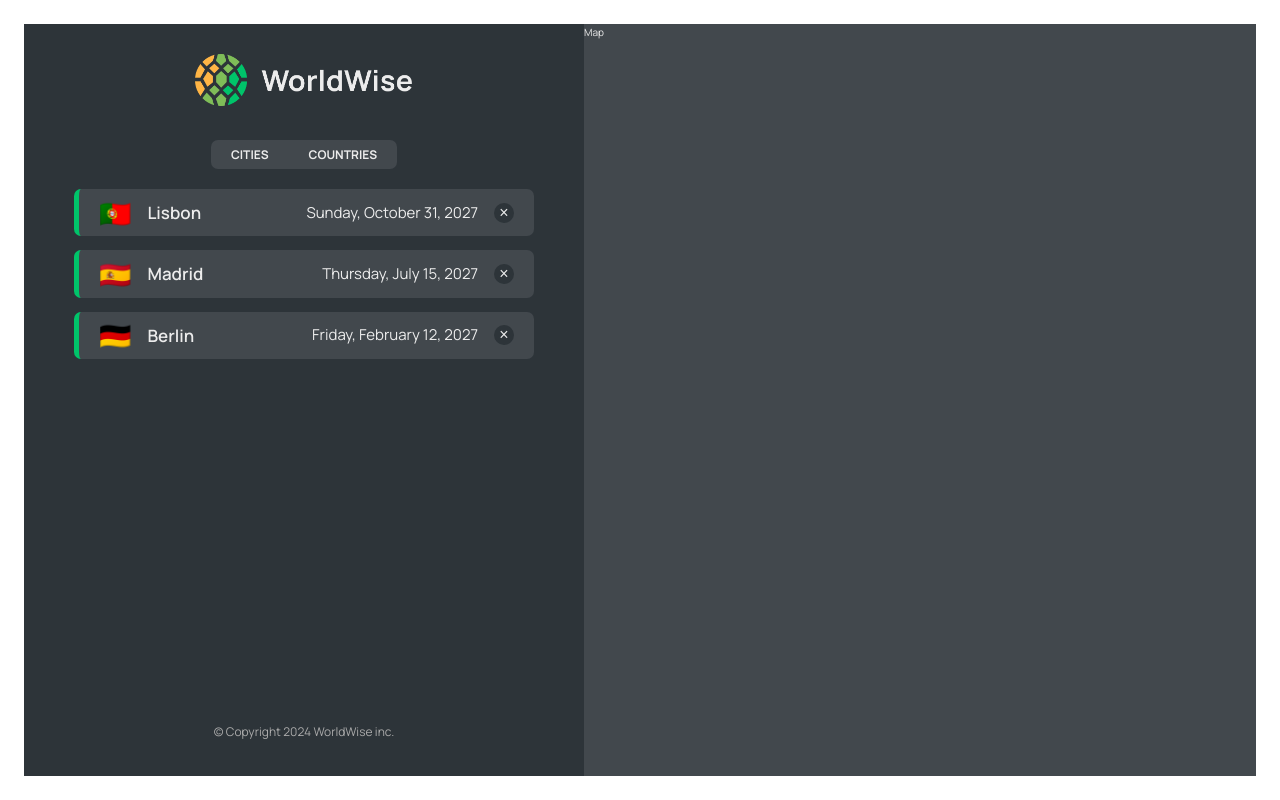
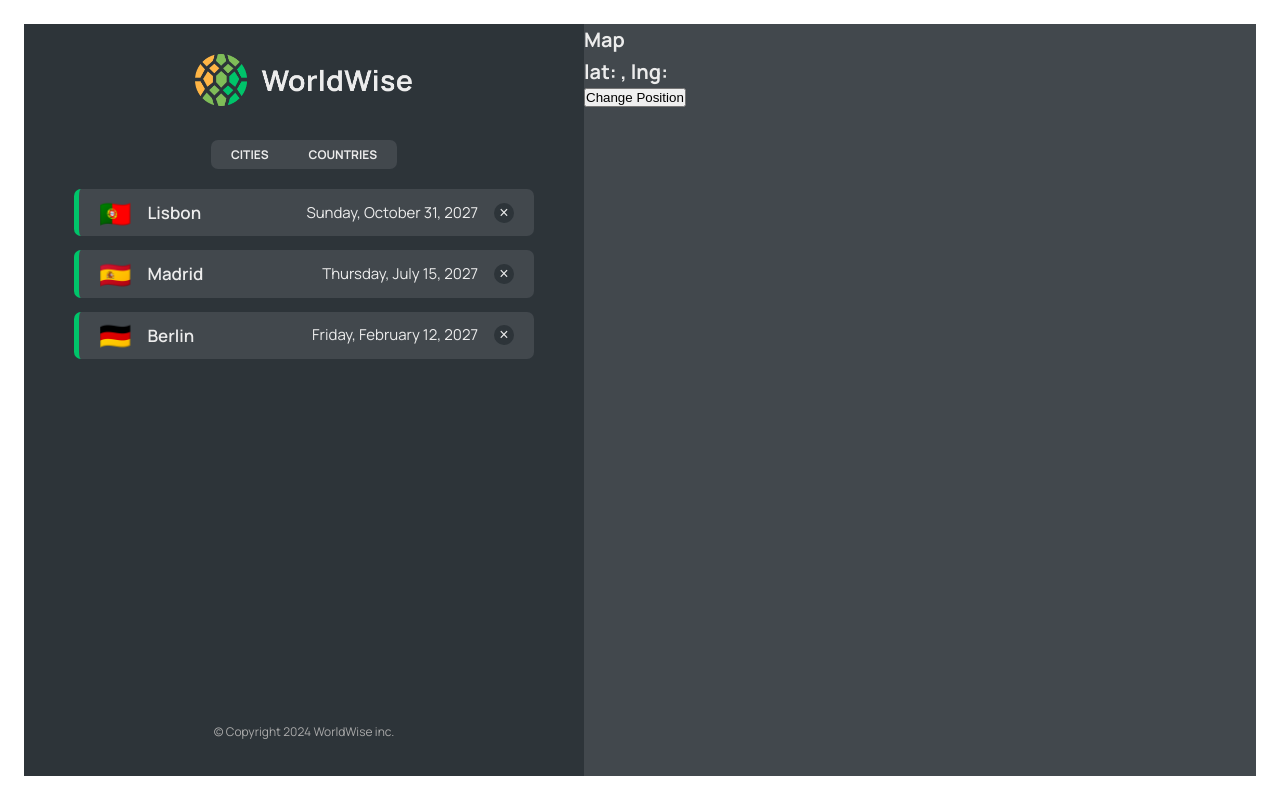
Before and after one commit to Orisabiyi/worldwise, a React (Vite) app: page /app in a window 1280 px wide. Built offline with nearby package versions, Linux system fonts and the light colour scheme; data requests are answered from the project's data file.

Commit message:
retrieved values stored in the url using useSearhParam

```diff
--- a/src/components/Map.jsx
+++ b/src/components/Map.jsx
@@ -1,7 +1,22 @@
+import { useSearchParams } from "react-router-dom";
 import styles from "./Map.module.css";
 
 function Map() {
-  return <div className={styles.mapContainer}>Map</div>;
+  const [searchParam, setSearchParam] = useSearchParams();
+  const lat = searchParam.get("lat");
+  const lng = searchParam.get("lng");
+
+  return (
+    <div className={styles.mapContainer}>
+      <h1>Map</h1>
+      <h1>
+        lat: {lat}, lng: {lng}
+      </h1>
+      <button onClick={() => setSearchParam({ lat: 20, lng: 50 })}>
+        Change Position
+      </button>
+    </div>
+  );
 }
 
 export default Map;
```
